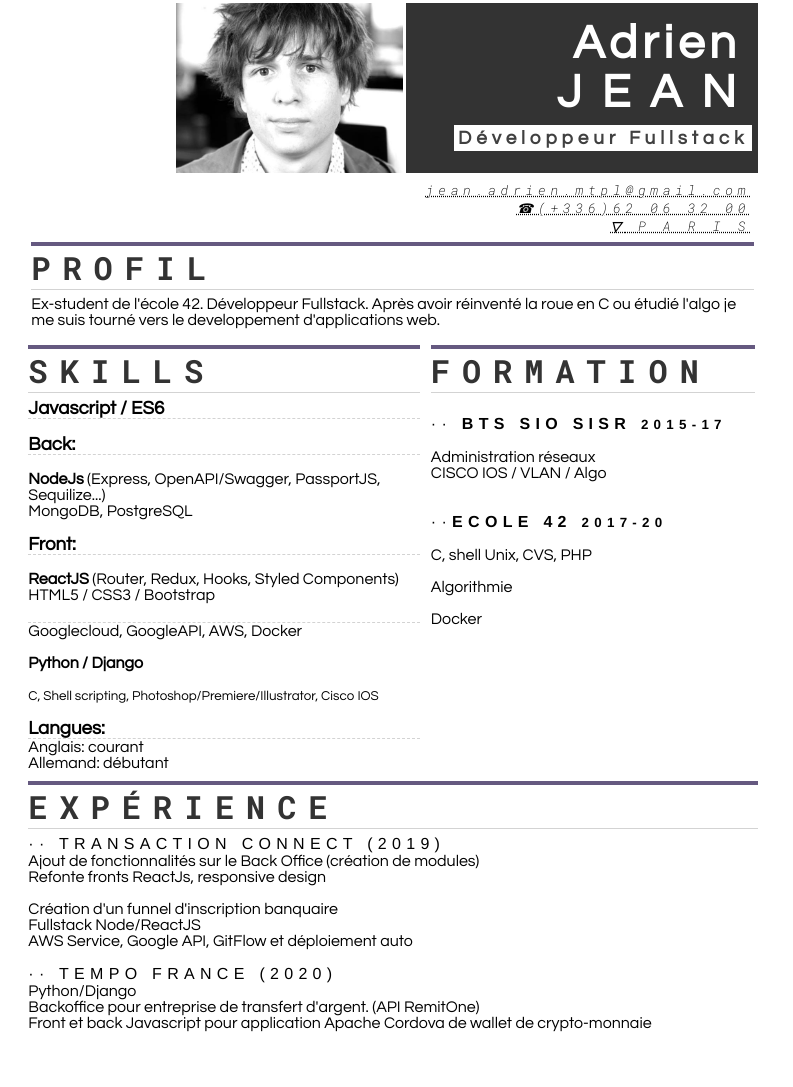
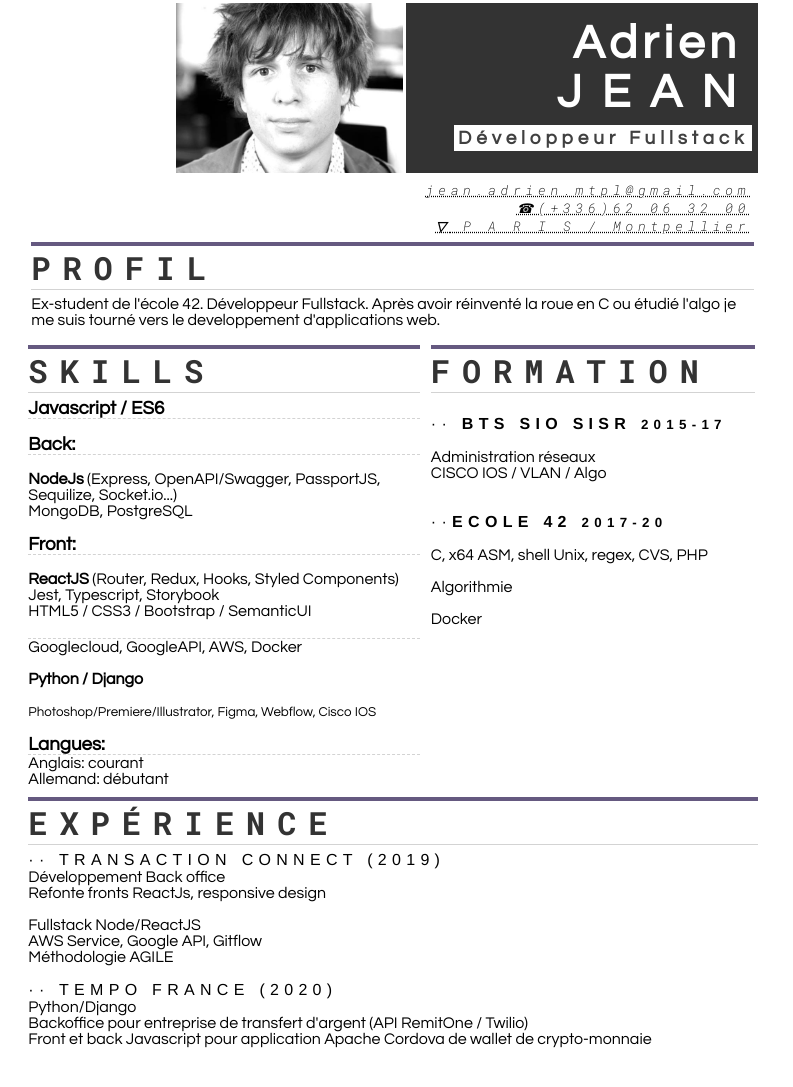
Before and after one commit to ajeandouble/ajeandouble.github.io, a plain HTML site: page cv.html in a window 1280 px wide. Shown: the part 25-1112 px from the top of the page, without its empty margins (0-793 px from the left). Drawn offline with nearby package versions, Linux system fonts and the light colour scheme; a web font is replaced by a local one.

Commit message:
Updated CV

```diff
--- a/cv.html
+++ b/cv.html
@@ -22,24 +22,25 @@
 		<div id="contact">
 			<p><i>jean.adrien.mtpl@gmail.com</i></p>
 			<p><i>☎(+336)62 06 32 00</i></p>
-			<p><i><b>▽</b> P A R I S</i></p>
+			<p><i><b>▽</b> P A R I S / Montpellier</i></p>
 		</div>
 		<div id="skills">
 			<h1>SKILLS</h1>
 	<h3>Javascript / ES6</h3><br>
 	<h3>Back:</h3><br>
-		<b>NodeJs</b> (Express, OpenAPI/Swagger, PassportJS, Sequilize...)<br>
+		<b>NodeJs</b> (Express, OpenAPI/Swagger, PassportJS, Sequilize, Socket.io...)<br>
 		MongoDB, PostgreSQL
 		<br><br>
 	<h3>Front:</h3><br>
 	<b>ReactJS</b> (Router, Redux, Hooks, Styled Components)<br>
-	HTML5 / CSS3 / Bootstrap<br>
+	Jest, Typescript, Storybook<br>
+	HTML5 / CSS3 / Bootstrap / SemanticUI<br>
 	<h3><br></h3>
 	Googlecloud, GoogleAPI, AWS, Docker
 	<br><br>
 	<b>Python / Django</b><br>
 	<br><small>
-	C, Shell scripting, Photoshop/Premiere/Illustrator, Cisco IOS</small>
+	Photoshop/Premiere/Illustrator, Figma, Webflow, Cisco IOS</small>
 	<br><br>
 	<h3>Langues:</h3>
 	Anglais: courant<br>
@@ -49,19 +50,19 @@
 		<div id="experience">
 			<h1>EXPÉRIENCE</h1>
 <span class="jobPlace">·· TRANSACTION CONNECT (2019)</span>
-					<li>Ajout de fonctionnalités sur le Back Office (création de modules)</li>
+					<li>Développement Back office</li>
 					<li>Refonte fronts ReactJs, responsive design</li>
 <br>
-<li>Création d'un funnel d'inscription banquaire</li>
 <li>Fullstack Node/ReactJS</li>
 
-<li>AWS Service, Google API, GitFlow et déploiement auto</li>
+<li>AWS Service, Google API, Gitflow</li>
+<li>Méthodologie AGILE</li>
 					<br>
 				<ul>
 			</ul>
 				<ul>
 					<span class="jobPlace"> ·· TEMPO FRANCE (2020)</span>
-					<li>Python/Django<br>Backoffice pour entreprise de transfert d'argent. (API RemitOne)</li>
+					<li>Python/Django<br>Backoffice pour entreprise de transfert d'argent (API RemitOne / Twilio)</li>
 					<li>Front et back Javascript pour application Apache Cordova de wallet de crypto-monnaie</li>
 				<br><br>
 
@@ -74,7 +75,7 @@
 			</ul>
 	<br><br>
 <span class="jobPlace">··<b>ECOLE 42 <small>2017-20</small></b></span>				<li><br>
-				<ul>C, shell Unix, CVS, PHP<br><br>
+				<ul>C, x64 ASM, shell Unix, regex, CVS, PHP<br><br>
 				<ul>Algorithmie</li><br>
 				<br>Docker
 			</ul>
```
